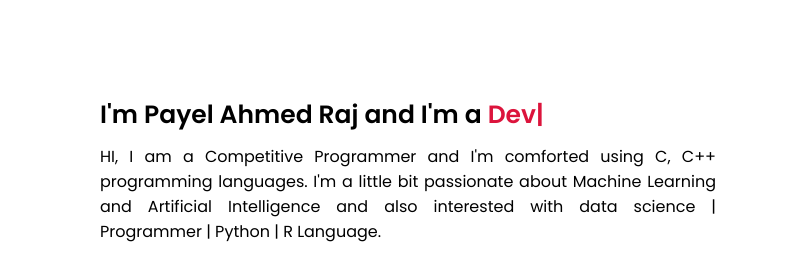
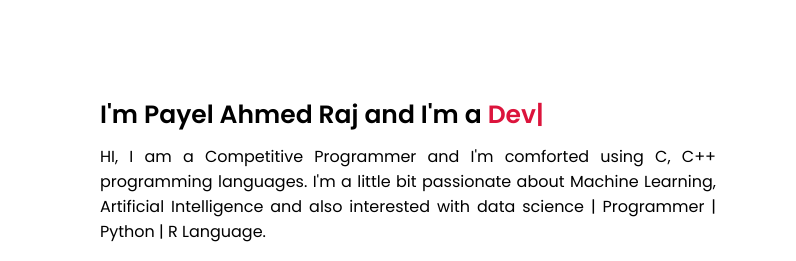
Before and after one commit to payelmiah/personal-website, a plain HTML site: page index.html in a window 1280 px wide. Shown: the part 1023-1284 px from the top of the page, 484-1280 px from the left. Drawn offline with nearby package versions, Linux system fonts and the light colour scheme.

Commit message:
Update index.html

```diff
--- a/index.html
+++ b/index.html
@@ -57,7 +57,7 @@
                 </div>
                 <div class="column right">
                     <div class="text">I'm Payel Ahmed Raj and I'm a <span class="typing-2"></span></div>
-                    <p>HI, I am a Competitive Programmer and I'm comforted using C, C++ programming languages. I'm a little bit passionate about Machine Learning and Artificial Intelligence and also interested with data science | Programmer | Python | R Language.</p>
+                    <p>HI, I am a Competitive Programmer and I'm comforted using C, C++ programming languages. I'm a little bit passionate about Machine Learning, Artificial Intelligence and also interested with data science | Programmer | Python | R Language.</p>
                     <a href="#">Download CV</a>
                 </div>
             </div>
```
